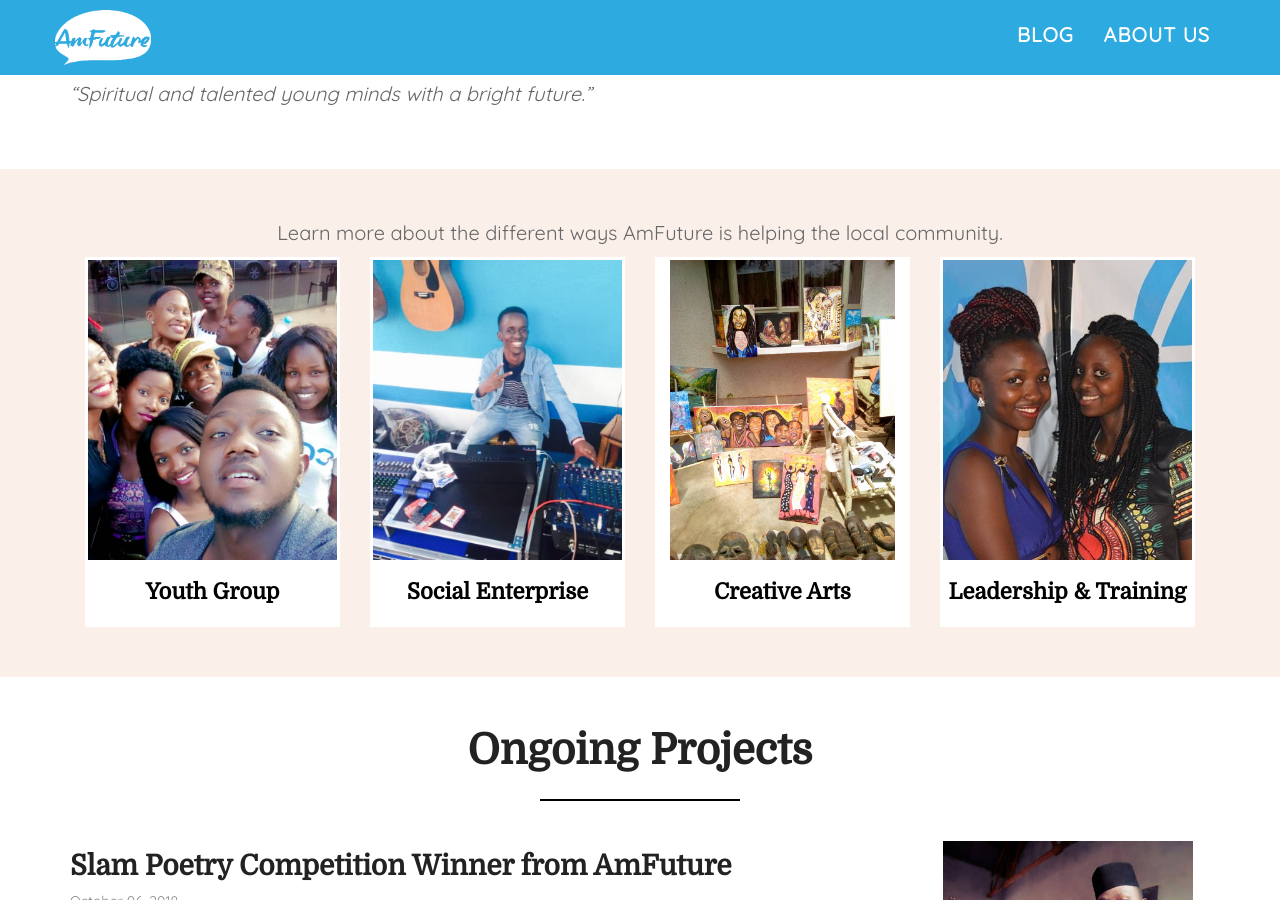
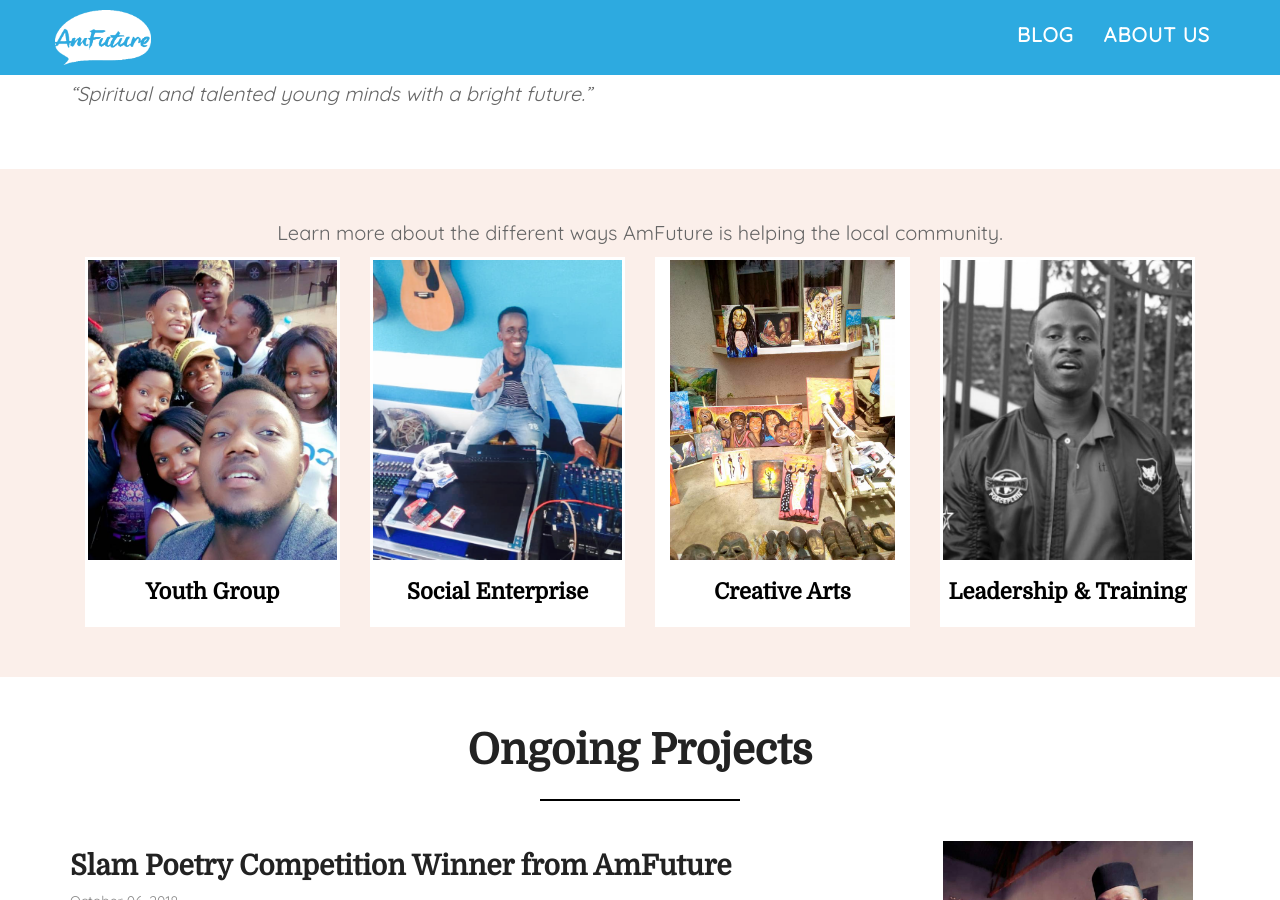
Before and after one commit to tomhamiltonstubber/amfutureug.com, a Jekyll site: the page built from index.html, in a window 1280 px wide and 900 px high, scrolled down 763 px. Built offline with Jekyll 4.4.1, drawn with Linux system fonts in a browser that asks for light colours; nearby versions of some CDN libraries.

Commit message:
Update from Forestry.io - Updated index.html

```diff
--- a/index.html
+++ b/index.html
@@ -11,7 +11,7 @@
   image: "/static/img/30724408_1742812115811604_5410458980960960512_n.jpg"
   link: "/creative-arts/"
 - name: Leadership & Training
-  image: "/static/img/IMG-20180925-WA0007.jpg"
+  image: "/static/img/leadership.jpg"
   link: "/leadership-and-training/"
 project_1:
   title: The piggery gets a new pig!
```
